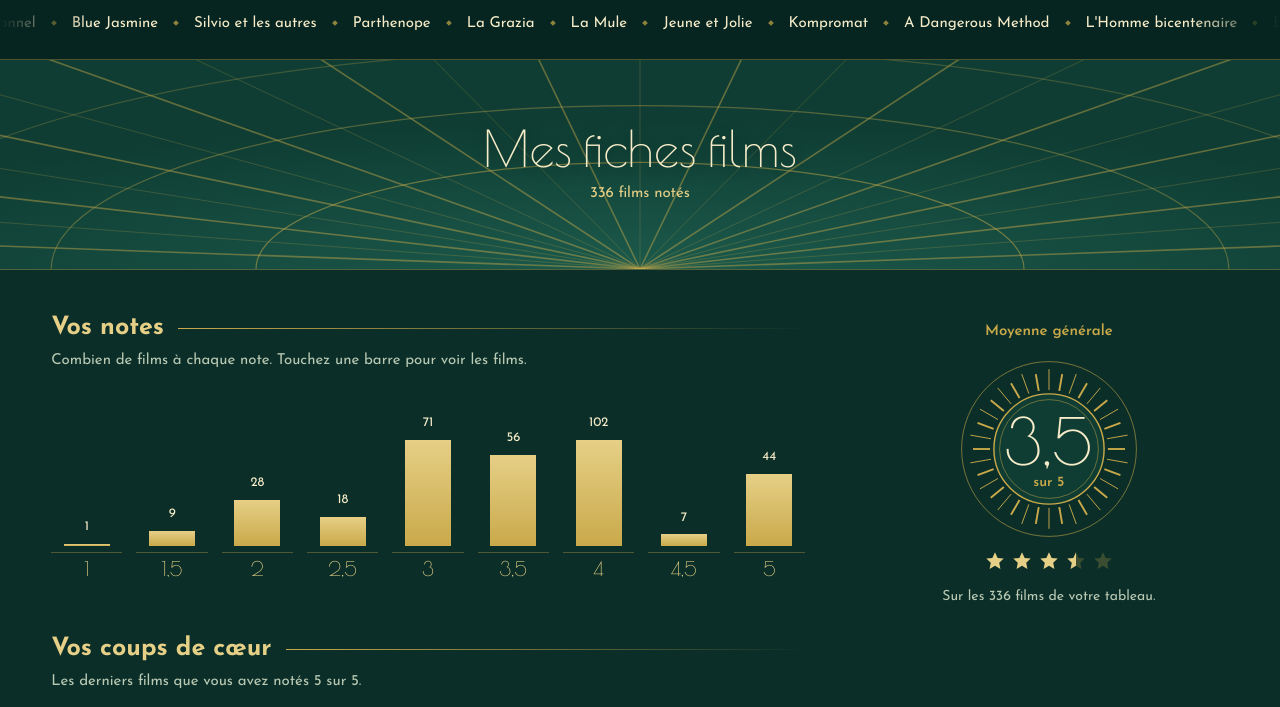
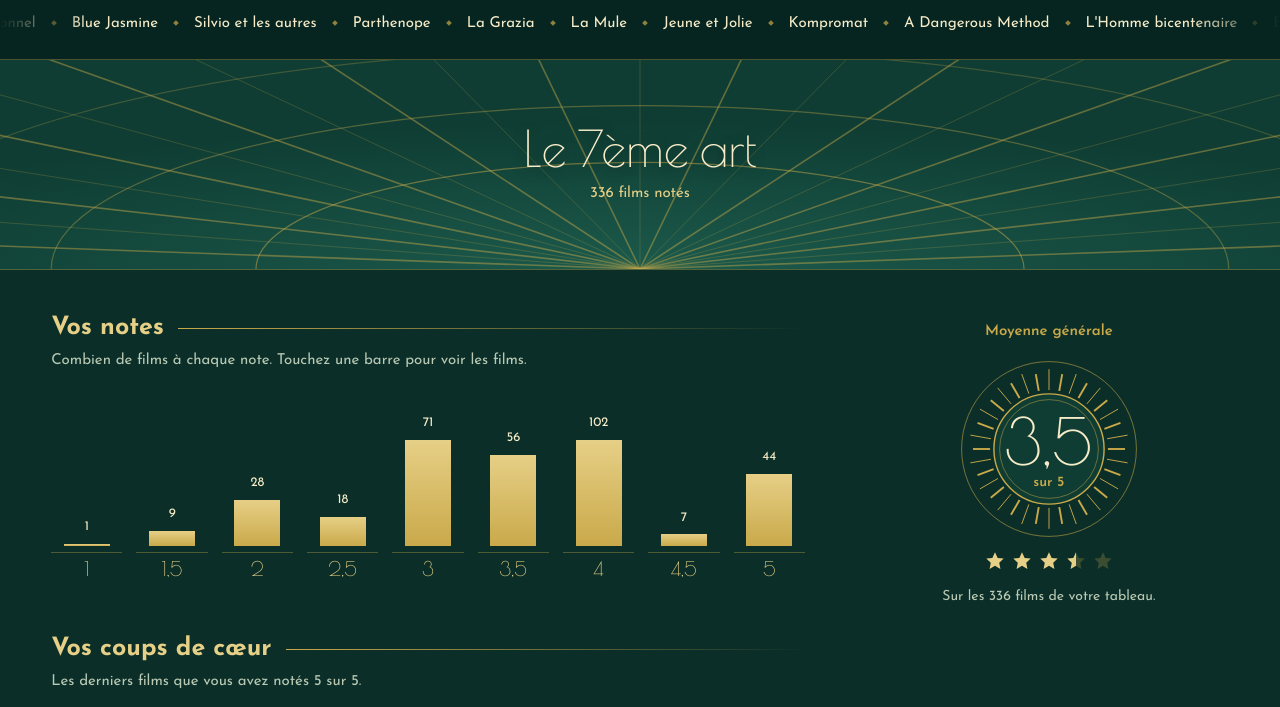
Before and after one commit to Leviatemps/-mes-films, a plain HTML site: page index.html in a window 1280 px wide. Shown: the part 83-790 px from the top of the page. Drawn offline with nearby package versions, Linux system fonts and the light colour scheme.

Commit message:
Titre de l'accueil : Le 7ème art
Co-Authored-By: Claude Opus 5.5 <noreply@anthropic.com>
Claude-Session: https://claude.ai/code/session_01HoeBohwg8Yqsvs25gAyTV2

```diff
--- a/index.html
+++ b/index.html
@@ -349,7 +349,7 @@ function showHome(){
  const gs=genres.filter(g=>g.films.length>=5).map(g=>({g,a:avgOf(g.films)})).sort((x,y)=>y.a-x.a);
  const row=(attr,name,n,a)=>`<button type="button" ${attr}><b>${esc(name)}<small>${esc(plural(n))}</small></b><span>${esc(fmtN(a.toFixed(1)))}</span></button>`;
  const grow=({g,a})=>row(`data-g="${esc(g.k)}"`,g.name,g.films.length,a);
- $('out').innerHTML=`${marquee({titre:'Mes fiches films'},'',`${films.length} films notés`)}<div class="grid home"><div>
+ $('out').innerHTML=`${marquee({titre:'Le 7ème art'},'',`${films.length} films notés`)}<div class="grid home"><div>
  <section class="vein"><h2>Vos notes</h2><p class="sub">Combien de films à chaque note. Touchez une barre pour voir les films.</p><div class="hist">${hist}</div></section>
  <section class="vein"><h2>Vos coups de cœur</h2><p class="sub">Les derniers films que vous avez notés 5 sur 5.</p><div class="vgrid">${fav.slice(0,8).map(vc).join('')}</div>${fav.length>8?`<button type="button" class="more" data-n="5">Voir les ${fav.length} films notés 5 sur 5</button>`:''}</section>
  <section class="vein"><h2>Vos réalisateurs les plus sûrs</h2><p class="sub">Moyenne de vos notes, pour les réalisateurs dont vous avez vu au moins trois films.</p><div class="rows">${dirs.map(({p,a})=>row(`data-p="${esc(p.k)}"`,p.name,p.real.length,a)).join('')}</div></section>
```
